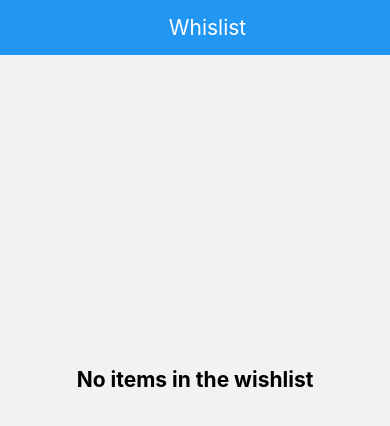
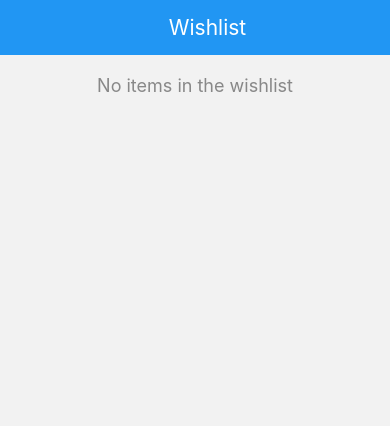
Before and after one commit to rajamuthiaha09/MobileProject, a React Native app: screen /WishlistScreen in a window 390 px wide. Shown: the top 426 px of the page. Built offline with nearby package versions, Linux system fonts and the light colour scheme; some icons are missing.

Commit message:
wishlist added is completed

```diff
--- a/App.js
+++ b/App.js
@@ -4,17 +4,18 @@ import {DefaultTheme, NavigationContainer} from '@react-navigation/native';
 import StackNavigation from './src/navigations';
 import { COLORS } from './src/constants/themes';
 
-const MyTheme = {
-  ...DefaultTheme,
-  color: {
-    ...DefaultTheme.colors,
-    background: COLORS.$White,
-  },
-};
+// const MyTheme = {
+//   ...DefaultTheme,
+//   color: {
+//     ...DefaultTheme.colors,
+//     background: COLORS.$White,
+//   },
+// };
 
 const App = () => {
   return (
-    <NavigationContainer theme={MyTheme}>
+    // <NavigationContainer theme={MyTheme}>
+    <NavigationContainer>
       <StackNavigation/>
     </NavigationContainer>
   );
--- a/src/Components/Coursename.js
+++ b/src/Components/Coursename.js
@@ -1,4 +1,4 @@
-import React from 'react';
+import React, { useState } from 'react';
 import {View,Text,Image,FlatList,StyleSheet,TouchableOpacity,} from 'react-native';
 import image from '../constants/image';
 import {COLORS, SIZES} from '../constants/themes';
@@ -9,6 +9,16 @@ import {commonStyles} from '../constants';
 
 const Coursename = ({limit, isRedirected}) => {
   const navigation = useNavigation();
+
+  const [likedCourses, setLikedCourses] = useState({});
+
+  const toggleLike = (courseId) => {
+    setLikedCourses(prevLikedCourses => ({
+      ...prevLikedCourses,
+      [courseId]: !prevLikedCourses[courseId]
+    }));
+  };
+
   const courses = [
     { id: '1', title: 'Power BI for Beginners', rating: 4.6, learners: '201K Learners', image: image.courseName7, isFree: true, actAmount: '$25.00', discount: '$20.00', offer: '50% OFF FOR 4 DAYS', test: '10 mock tests and exercises',},
     { id: '2', title: 'Introduction to MS Excel', rating: 4.6, learners: '285K Learners', image: image.courseName, isFree: false, actAmount: '$25.00', discount: '$20.00', offer: '50% OFF FOR 4 DAYS', test: '10 mock tests and exercises',},
@@ -25,10 +35,16 @@ const Coursename = ({limit, isRedirected}) => {
     { id: '13', title: 'Social Media Marketing for Beginners', rating: 4.5, learners: '88K Learners', image: image.courseName, isFree: true, actAmount: '$25.00', discount: '$20.00', offer: '50% OFF FOR 4 DAYS', test: '10 mock tests and exercises',},
     { id: '14', title: 'Digital Marketing Essentials', rating: 4.6, learners: '122K Learners', image: image.courseName, isFree: true, actAmount: '$25.00', discount: '$20.00', offer: '50% OFF FOR 4 DAYS', test: '10 mock tests and exercises',},
   ];
+
+  const viewWishlist = () => {
+    const likedCourseView = courses.filter(item => likedCourses[item.id]);
+    navigation.navigate('WishlistScreen', { likedCourseView });
+  };
+
   const displayedCourses = limit ? courses.slice(0, limit) : courses;
   return (
     <View style={styles.container}>
-      <View style={styles.header}>
+      <View style={commonStyles.flexJustifySpace}>
         <Text style={commonStyles.commonHeaderText}>
           Courses students are learning
         </Text>
@@ -104,14 +120,33 @@ const Coursename = ({limit, isRedirected}) => {
                     </Text>
                   </View>
                 </View>
-                <FontAwesomeIcon icon={faHeart} size={25} color="black" style={styles.iconBorder}/>
-                <FontAwesomeIcon icon={faHeart} size={18} color="white" style={styles.iconFill}/>
+                <TouchableOpacity onPress={() => toggleLike(item.id)}>
+                  <FontAwesomeIcon
+                    icon={faHeart}
+                    size={25}
+                    color={likedCourses[item.id] ? 'red' : 'black'}
+                    style={styles.iconBorder}
+                  />
+                  <FontAwesomeIcon
+                    icon={faHeart}
+                    size={18}
+                    color={likedCourses[item.id] ? 'red' : 'white'}
+                    style={styles.iconFill}
+                  />
+                </TouchableOpacity>
               </View>
             )}
           </View>
         )}
         keyExtractor={item => item.id}
         ItemSeparatorComponent={() => <View style={styles.separator} />}
+        ListFooterComponent={
+          !isRedirected ? (
+            <TouchableOpacity style={styles.wishlistButton} activeOpacity={0.5} onPress={viewWishlist}>
+              <Text style={styles.buttonText}>View Wishlist</Text>
+            </TouchableOpacity>
+          ) : null
+        }
       />
     </View>
   );
@@ -122,9 +157,6 @@ export default Coursename;
 const styles = StyleSheet.create({
   container: {
     padding: 20,
-  },
-  header: {
-    ...commonStyles.flexJustifySpace,
   },
   seeAll: {
     color: '#007BFF',
@@ -185,7 +217,7 @@ const styles = StyleSheet.create({
     borderRadius: 4,
     paddingHorizontal: 6,
     paddingVertical: 2,
-    backgroundColor: '#FFD700', // Yellow for paid
+    backgroundColor: '#FFD700',
   },
   freeTagText: {
     color: '#fff',
@@ -217,7 +249,19 @@ const styles = StyleSheet.create({
   },
   iconFill: {
     position: 'absolute',
-    left: '99.5%',
-    top: 13,
+    left: '14%',
+    top: 3,
+  },
+  wishlistButton: {
+    bottom: 50,
+    backgroundColor: COLORS.$blue_shade_1,
+    borderRadius: 5,
+    height: 50,
+    justifyContent: 'center',
+    alignItems: 'center',
+  },
+  buttonText: {
+    color: COLORS.$White,
+    fontSize: SIZES.sz_18_font,
   },
 });
--- a/src/Components/Tabs/WishlistPage.js
+++ b/src/Components/Tabs/WishlistPage.js
@@ -1,62 +1,49 @@
-import React, {useState} from 'react';
-import {
-  StyleSheet,
-  Text,
-  ScrollView,
-  TouchableOpacity,
-  View,
-  Pressable,
-} from 'react-native';
+import React from 'react';
+import {StyleSheet, Text, ScrollView, View, Image, TouchableOpacity} from 'react-native';
+import {SafeAreaView} from 'react-native-safe-area-context';
 import {FontAwesomeIcon} from '@fortawesome/react-native-fontawesome';
-import {faClock, faHeart} from '@fortawesome/free-solid-svg-icons';
-import {SafeAreaView} from 'react-native-safe-area-context';
-import {COLORS, SIZES} from '../../constants/themes';
+import {faStar, faTag, faHeart} from '@fortawesome/free-solid-svg-icons';
+import { COLORS } from '../../constants';
 import { CommonHeader } from '../sharedComponents';
-import { commonStyles } from '../../constants';
-// import {useNavigation} from '@react-navigation/native';
 
 const WishlistPage = ({navigation, route}) => {
-  const {likedCourses = []} = route.params || {};
-  // const navigation = useNavigation();
+  const {likedCourseView = []} = route.params || {};
+
   return (
-    <SafeAreaView>
-      <CommonHeader showHeader={true} showBackIcon={true} sectionHeaderTitle = "Whislist" navigation={navigation}/>
-      <ScrollView contentContainerStyle={styles.container}>
-        {likedCourses.length > 0 ? (
-          likedCourses.map((course, index) => (
-            <View
-              key={index}
-              style={[
-                styles.cardLayer,
-                index === likedCourses.length - 1 && styles.lastCardLayer,
-              ]}>
-              <View style={styles.card}>
-                <View style={styles.headContainer}>
-                  <Text style={styles.title}>{course.title}</Text>
-                  <FontAwesomeIcon icon={faHeart} size={30} color={'red'} />
+    <SafeAreaView style={styles.container}>
+      <CommonHeader showHeader={true} showBackIcon={true} sectionHeaderTitle="Wishlist" navigation={navigation} />
+      <ScrollView contentContainerStyle={styles.scrollContainer}>
+        {likedCourseView.length > 0 ? (
+          likedCourseView.map((item, index) => (
+            <View key={item.id} style={styles.courseContainer}>
+              <View style={styles.imageContainer}>
+                <Image source={item.image} style={[styles.courseImage, {height: 160, width: 160}]}/>
+                <View style={[styles.tagContainer, item.isFree ? styles.freeTag : styles.paidTag]}>
+                  <Text style={styles.tagText}>
+                    {item.isFree ? 'FREE' : 'PAID'}
+                  </Text>
                 </View>
-                <View style={styles.priceDetails}>
-                  <View style={styles.timimgContainer}>
-                    <FontAwesomeIcon
-                      icon={faClock}
-                      size={20}
-                      color={COLORS.$gray}
-                    />
-                    <Text style={styles.courseTime}>{course.time}</Text>
-                  </View>
-                  <View style={styles.amountDetails}>
-                    <Text style={styles.coursePreAmount}>
-                      {course.preamount}
-                    </Text>
-                    <Text style={styles.courseAmount}>{course.amount}</Text>
-                  </View>
+              </View>
+              <View style={[styles.courseInfo,{paddingTop: 10, paddingLeft: 15},]}>
+                <Text style={styles.courseTitle}>{item.title}</Text>
+                <View style={styles.courseRating}>
+                  <FontAwesomeIcon icon={faStar} size={18} color="#FFD700"/>
+                  <Text style={styles.courseRatingText}>{item.rating}</Text>
+                  <Text style={styles.courseLearners}>{item.learners}</Text>
                 </View>
-                <TouchableOpacity
-                  style={styles.button}
-                  onPress={() => handlePress(course)}>
-                  <Text style={styles.buttonText}>View Course Details</Text>
-                </TouchableOpacity>
+                <Text style={styles.courseTest}>{item.test}</Text>
+                <View style={styles.offerContainer}>
+                  <FontAwesomeIcon icon={faTag} size={15} color="#FFD700"/>
+                  <Text style={styles.offerText}>{item.offer}</Text>
+                </View>
+                <View style={styles.priceContainer}>
+                  <Text style={styles.discountText}>{item.discount}</Text>
+                  <Text style={styles.originalPrice}>{item.actAmount}</Text>
+                </View>
               </View>
+              <TouchableOpacity style={styles.likeButton}>
+                <FontAwesomeIcon icon={faHeart} size={25} color='red'/>
+              </TouchableOpacity>
             </View>
           ))
         ) : (
@@ -73,79 +60,108 @@ export default WishlistPage;
 
 const styles = StyleSheet.create({
   container: {
-    flexGrow: 1,
+    flex: 1,
   },
-  cardLayer: {
-    borderBottomColor: COLORS.$grey_shade_1,
-    borderBottomWidth: 1,
+  scrollContainer: {
+    padding: 20,
   },
-  card: {
-    marginBottom: 20,
-    paddingHorizontal: SIZES.padding_20,
+  courseContainer: {
+    flexDirection: 'row',
+    backgroundColor: '#fff',
+    borderRadius: 20,
+    paddingBottom: 20,
+    paddingHorizontal: 20,
+    paddingTop: 10,
+    marginBottom: 10,
   },
-  title: {
-    fontSize: SIZES.sz_18_font,
+  imageContainer: {
+    position: 'relative',
+  },
+  courseImage: {
+    width: 110,
+    height: 110,
+    borderRadius: 20,
+  },
+  courseInfo: {
+    flex: 1,
+    paddingTop: 13,
+  },
+  courseTitle: {
+    fontSize: 19,
     fontWeight: 'bold',
-    marginVertical: 10,
+    color: '#333',
   },
-  courseTime: {
-    fontSize: SIZES.sz_20_font,
-    color: COLORS.$gray,
+  courseRating: {
+    flexDirection: 'row',
+    alignItems: 'center',
+    marginTop: 4,
+  },
+  courseRatingText: {
+    marginLeft: 4,
+    fontSize: 17,
+    color: '#555',
+  },
+  courseLearners: {
+    marginLeft: 10,
+    fontSize: 16,
+    color: '#777',
+  },
+  courseTest: {
+    fontSize: 15,
+    marginTop: 4,
+  },
+  offerContainer: {
+    flexDirection: 'row',
+    marginTop: 4,
+  },
+  offerText: {
+    color: '#FFD700',
   },
   priceContainer: {
-    ...commonStyles.flexJustifySpace,
-    marginVertical: 10,
-  },
-  courseAmount: {
-    fontSize: SIZES.sz_22_font,
-    fontWeight: 'bold',
-    color: COLORS.$green,
-  },
-  coursePreAmount: {
-    fontSize: SIZES.sz_16_font,
-    textDecorationLine: 'line-through',
-    color: 'gray',
-    paddingTop: SIZES.padding_6,
-  },
-  button: {
-    backgroundColor: COLORS.$blue_shade_1,
-    paddingVertical: SIZES.padding_10,
-    paddingHorizontal: SIZES.padding_20,
-    borderRadius: 5,
-    alignItems: 'center',
-  },
-  buttonText: {
-    color: COLORS.$White,
-    fontSize: SIZES.sz_16_font,
-  },
-  priceDetails: {
-    ...commonStyles.flexJustifySpace,
-    marginBottom: 10,
-  },
-  amountDetails: {
-    flexDirection: 'row',
-    gap: 10,
-  },
-  timimgContainer: {
     flexDirection: 'row',
     gap: 5,
-    alignItems: 'center',
+    marginTop: 4,
   },
-  headContainer: {
-    ...commonStyles.flexContainer,
+  discountText: {
+    fontSize: 19,
+    color: COLORS.$black,
+    fontWeight: 'bold',
   },
-  emptyTextContainer: {
-    flex: 1,
+  originalPrice: {
+    fontSize: 19,
+    textDecorationLine: 'line-through',
+  },
+  likeButton: {
     justifyContent: 'center',
     alignItems: 'center',
   },
+  emptyTextContainer: {
+    justifyContent: 'center',
+    alignItems: 'center',
+    flex: 1,
+    height: 200,
+  },
   emptyText: {
-    fontSize: SIZES.sz_21_font,
-    color: COLORS.$black,
+    fontSize: 18,
+    color: '#888',
+  },
+  tagContainer: {
+    position: 'absolute',
+    top: '90%',
+    right: 29,
+    borderRadius: 4,
+    paddingHorizontal: 6,
+    paddingVertical: 2,
+  },
+  freeTag: {
+    backgroundColor: '#4CAF50',
+  },
+  paidTag: {
+    backgroundColor: '#FFD700',
+  },
+  tagText: {
+    color: '#fff',
+    fontSize: 15,
     fontWeight: 'bold',
-    marginVertical: '80%',
-  },
-  lastCardLayer: {
-    borderBottomWidth: 0,
   },
 });
```
